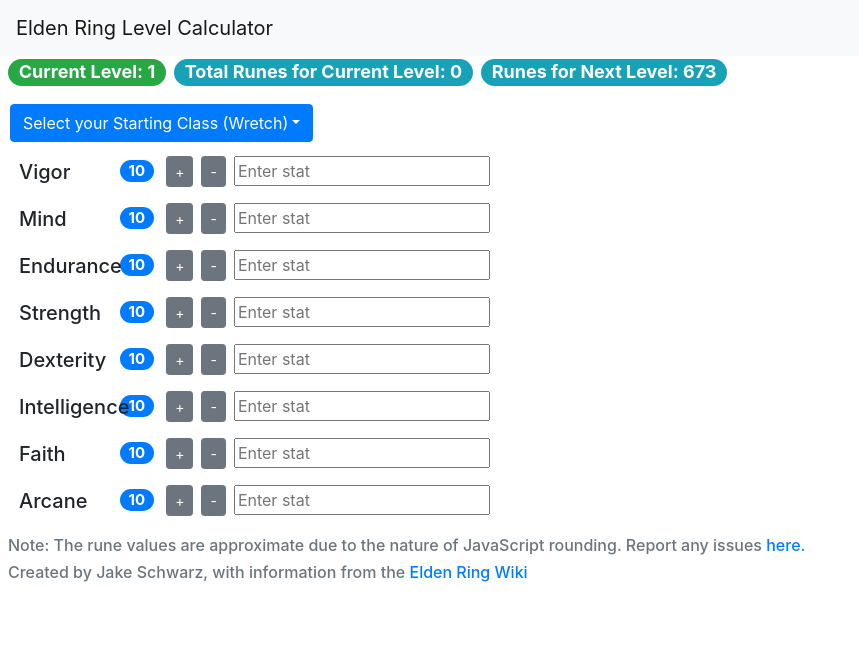
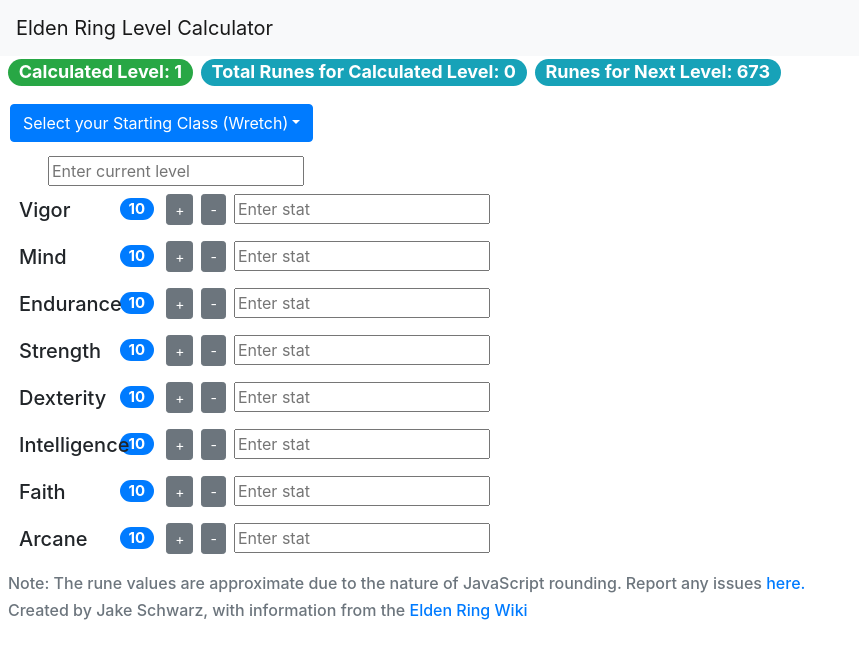
Before and after one commit to js075616/EldenRingCalculator, a React (Create React App) app: page / in a window 1280 px wide. Shown: the top 658 px of the page, without its empty margins (0-859 px from the left). Built offline with nearby package versions, Linux system fonts and the light colour scheme.

Commit message:
Added calculation for current level to calculated level

```diff
--- a/src/App.js
+++ b/src/App.js
@@ -20,12 +20,16 @@
     startingLevel: 1,
     nextRunes: 0,
     dropName: "Select your Starting Class (Wretch)",
+    actualLevel: 0,
+    actualLevelInput: 0,
   };
 
-  // constructor() {
-  //   super();
-  //   // console.log("App - Constructor");
-  // }
+  constructor() {
+    super();
+    this.handleCurrentChange = this.handleCurrentChange.bind(this);
+    this.handleCurrentSubmit = this.handleCurrentSubmit.bind(this);
+    // console.log("App - Constructor");
+  }
 
   // componentDidMount() {
   //   // Ajax Call
@@ -132,22 +136,31 @@
     this.setState({ counters, startingLevel, dropName });
   };
 
-  // handleChange = (counter, event) => {
-  //   const counters = [...this.state.counters];
-  //   const index = counters.indexOf(counter);
-  //   counters[index] = { ...counter };
-  //   counters[index].input = event.target.input;
-  //   this.setState({ counters });
-  // };
-
   handleSubmit = (counter, value) => {
+    if (value < 100 && value >= counter.minValue) {
       const counters = [...this.state.counters];
       const index = counters.indexOf(counter);
       counters[index] = { ...counter };
       counters[index].value = value;
-    console.log("Value: ", value);
       this.setState({ counters });
+    } else {
+      alert(`The stat be between ${counter.minValue} and 99`);
+    }
+    // console.log("Value: ", value);
   };
+
+  handleCurrentChange(event) {
+    this.setState({ actualLevelInput: event.target.value });
+    // console.log(this.state.actualLevelInput);
+  }
+
+  handleCurrentSubmit(event) {
+    console.log("Actual level input: ", this.state.actualLevelInput);
+    event.preventDefault();
+    const actualLevel = this.state.actualLevelInput;
+    this.setState({ actualLevel });
+    console.log(this.state.actualLevel);
+  }
 
   calculateLevel = () => {
     let count = this.state.startingLevel;
@@ -177,11 +190,22 @@
 
   calculateTotalRunes = (currentLevel, startingLevel) => {
     let totalRunes = 0;
+    let subtractRunes = 0;
     for (let i = startingLevel + 1; i <= currentLevel; i++) {
       totalRunes = totalRunes + this.calculateRunes(i - 1);
       // console.log("Total runes: ", totalRunes);
     }
+    if (this.state.actualLevel !== 0) {
+      for (let i = startingLevel + 1; i <= this.state.actualLevel; i++) {
+        subtractRunes = subtractRunes + this.calculateRunes(i - 1);
+      }
+    }
+    totalRunes = totalRunes - subtractRunes;
+    if (totalRunes < 0) {
+      return 0;
+    } else {
       return totalRunes;
+    }
   };
 
   render() {
@@ -196,7 +220,24 @@
             this.state.startingLevel
           )}
         />
-        <DropDown dropName={this.state.dropName} onSelect={this.handleSelect} />
+        <div>
+          <DropDown
+            dropName={this.state.dropName}
+            onSelect={this.handleSelect}
+            className="col-md-0 padding-0"
+          />{" "}
+          <form
+            onSubmit={this.handleCurrentSubmit}
+            className="col-md-0 padding-0 mt-1 ml-5 mb-1"
+          >
+            <input
+              type="number"
+              placeholder="Enter current level"
+              // value={this.state.value}
+              onChange={this.handleCurrentChange}
+            />
+          </form>
+        </div>
         <main className="container"></main>
         <Counters
           counters={this.state.counters}
--- a/src/components/counter.jsx
+++ b/src/components/counter.jsx
@@ -46,7 +46,7 @@
           className="col-md-0 padding-0 mt-1 ml-1"
         >
           <input
-            type="text"
+            type="number"
             placeholder="Enter stat"
             // value={this.state.value}
             onChange={this.handleChange}
--- a/src/components/navbar.jsx
+++ b/src/components/navbar.jsx
@@ -11,10 +11,10 @@
       </nav>
       <h4>
         <span className="badge badge-pill badge-success ml-2">
-          Current Level: {totalCounters}
+          Calculated Level: {totalCounters}
         </span>
         <span className="badge badge-pill badge-info ml-2">
-          Total Runes for Current Level: {totalRunes}
+          Total Runes for Calculated Level: {totalRunes}
         </span>
         <span className="badge badge-pill badge-info ml-2">
           Runes for Next Level: {nextRunes}
```
Lines whose indentation alone changed are shown as unchanged.
